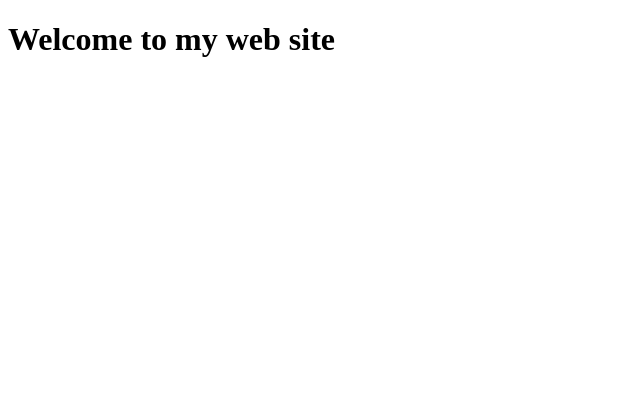
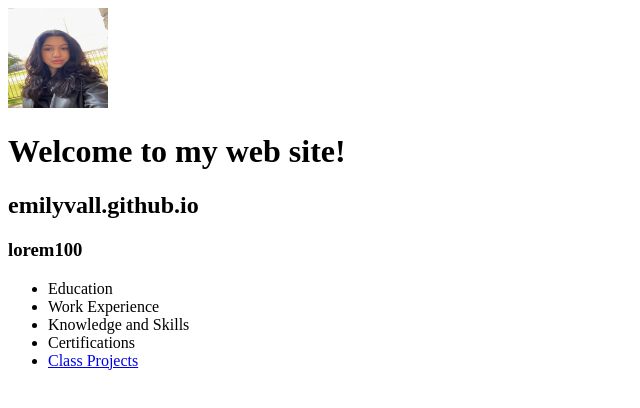
Before and after one commit to emilyvall/emilyvall.github.io, a plain HTML site: page index.html in a window 1280 px wide. Shown: the whole page, without its empty margins (0-640 px from the left). Drawn offline with Linux system fonts and the light colour scheme.

Commit message:
addindex

```diff
--- a/index.html
+++ b/index.html
@@ -1,12 +1,30 @@
 <!DOCTYPE html>
 <html lang="en">
-
 <head>
     <meta charset="utf-8">
-    <title>emilyvall.github.io</title>
+    <meta name="viewport" content="width=device-width, initial-scale=1.0">
+    <meta name="description" content="Emily's personal web site at SHSU">
+    <meta name="Keywords" content="Emily Valladares, SHSU, management information systems">
+    <title>Emily Valladares at SHSU</title>
 </head>
+<body>
+    <header>
+        <img src="images/emily.jpg" alt="Emily's picture" width="100" height="100">
+    </header>
+    <main>
+        <h1>Welcome to my web site!</h1>
+        <h2>emilyvall.github.io</h2>
+        <h3>lorem100</h3>
+        <nav>
+            <ul>
+                <li>Education</li>
+                <li>Work Experience</li>
+                <li>Knowledge and Skills</li>
+                <li>Certifications</li>
+                <li><a href="#">Class Projects</a></li>
+            </ul>
+        </nav>
 
-<body>
-    <h1>Welcome to my web site</h1>
+    </main>
 </body>
 </html>
```
Also changed, not shown: images/emily.jpg (added).
